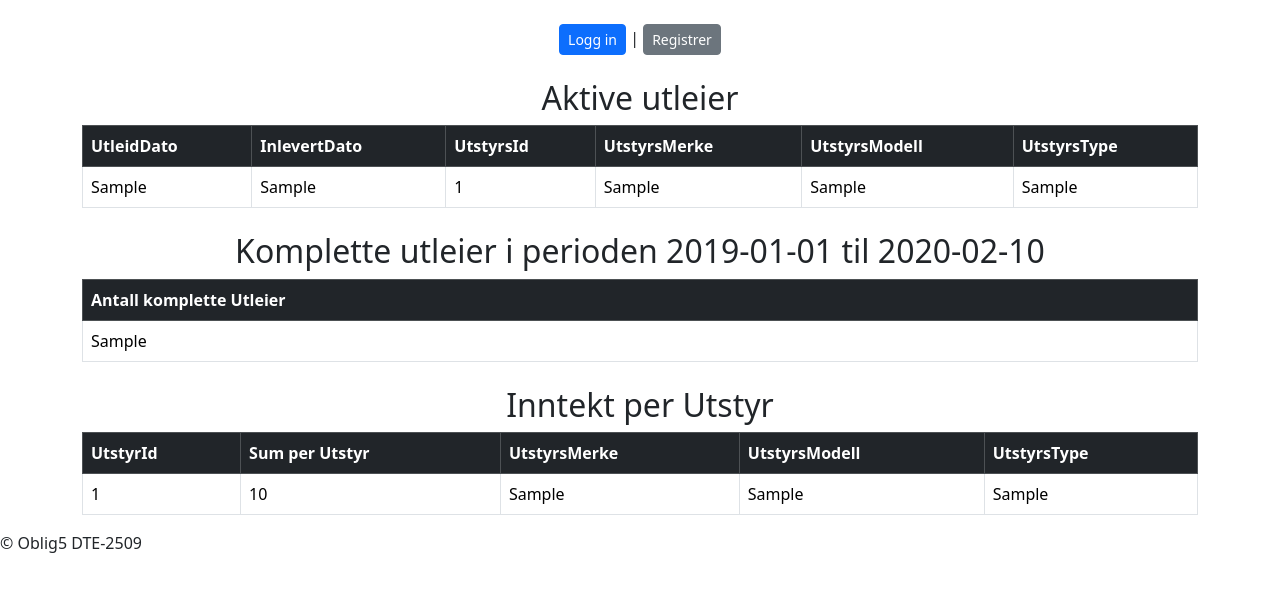
After one commit to yitong-sun/26V_DTE2509_Utleieapp, a Flask app: template Oblig 5/templates/Statistikk/read.html in a window 1280 px wide. The commit adds this page. Shown: the top 592 px of the page. Run offline with Flask 3, Linux system fonts and the light colour scheme; the template is opened without the code that fills it: most values are stand-ins (such as "Sample title", 1, 10 or a date in 2020).

Commit message:
Implemented statistikk: B, C, D

```diff
--- a/Oblig 5/app.py
+++ b/Oblig 5/app.py
@@ -5,6 +5,7 @@ from routes.utstyr_bp import utstyr_bp
 #remove hash when implemented
 #from routes.utleie_bp import utleie_bp
 #from routes.kunder_bp import kunder_bp
+from routes.statistikk_bp import statistikk_bp
 import secrets
 
 app = Flask(__name__)
@@ -18,6 +19,8 @@ app.register_blueprint(users_bp, url_prefix = '/users')
 app.register_blueprint(utstyr_bp, url_prefix = '/utstyr')
 #app.register_blueprint(utleie_bp, url_prefix = '/utstyr')
 #app.register_blueprint(kunder_bp, url_prefix = '/kunder')
+app.register_blueprint(statistikk_bp, url_prefix = '/statistikk')
+
 
 @app.route("/")
 @login_required
--- a/Oblig 5/database.py
+++ b/Oblig 5/database.py
@@ -93,17 +93,17 @@ class Database():
         self.cursor.execute(""" SELECT utl.UtleidDato, utl.InnlevertDato, utl.KundeNr, ut.UtstyrId, ut.UtstyrsMerke, ut.UtstyrsModell, ut.UtstyrsType
                                 FROM utleie as utl, Utstyr AS ut, kundebehandler AS kb
                                 WHERE utl.UtstyrId = ut.utstyrid AND utl.KundebehandlerId = kb.KundebehandlerId
-                                AND kb.KundebehandlerId = %s AND utl.Innlevertdato is null; """, (KundeBehandlerId))
+                                AND kb.KundebehandlerId = %s AND utl.Innlevertdato is null; """, (KundeBehandlerId,))
         return self.cursor.fetchall()
 
     #C Statistikk: Teller opp antall komplette utleier i valgt periode
     def komplette_utleier(self):
-        self.cursor.execute("""SELECT COUNT(*) AS AntallKompletteUtleier
+        self.cursor.execute("""SELECT count(*)
                                 FROM utleie
                                 WHERE Innlevertdato IS NOT NULL
                                 AND utleiddato BETWEEN "2019-01-01" AND "2020-02-10"
                                 AND Innlevertdato BETWEEN "2019-01-01" AND "2020-02-10";""")
-        return self.cursor.fetchall()
+        return self.cursor.fetchone()
 
     #D Inntekt per utstyr: (liste/tabell, sorter synkende)Viser hvor mye det er tjent på hvert utstyr (uavhengig av instansId).
     def tjent_per_utstyr(self):
--- /dev/null
+++ b/Oblig 5/templates/Statistikk/read.html
@@ -0,0 +1,103 @@
+<!-- Bruk SQL sporringer som er allerede laget-->
+
+<!--A: Kundeliste
+    *Vis som tabell i web-->
+
+<!--B: Aktive utleier
+    *"Ikke innlevert"
+    *Filtrer på inlogget ansatt-->
+
+<!--C: Statistikk
+    *Antall komplette utleier i valgt periode
+    (kan være hardkodet periode)-->
+
+
+<!--D: Inntekt per utstyr
+    *Vis som liste/tabell
+    *sorter synkende -->
+
+
+<!--E: Mest utleid utstyr
+    *Highlight toppresultatet-->
+
+{% extends "base.html" %}
+{% block content %}
+
+<!--B: Aktive utleier -->
+
+<div class="container mt-4">
+    <h2 class="text-center">Aktive utleier</h2>
+    <table class="table table-bordered">
+        <thead class="table-dark">
+            <tr>
+                <th>UtleidDato</th>
+                <th>InlevertDato</th>
+                <th>UtstyrsId</th>
+                <th>UtstyrsMerke</th>
+                <th>UtstyrsModell</th>
+                <th>UtstyrsType</th>
+            </tr>
+        </thead>
+        <tbody>
+            {% for utleie in aktive_utleier %}
+            <tr>
+                <td>{{ utleie.UtleidDato }}</td>
+                <td>{{ utleie.InlevertDato}}</td>
+                <td>{{ utleie.UtstyrsId }}</td>
+                <td>{{ utleie.UtstyrsMerke }}</td>
+                <td>{{ utleie.UtstyrsModell }}</td>
+                <td>{{ utleie.UtstyrsType }}</td>
+            </tr>
+            {% endfor %}
+        </tbody>
+    </table>
+</div>
+
+<!--C:Komplette utleier-->
+<div class="container mt-4">
+    <h2 class="text-center">Komplette utleier i perioden 2019-01-01 til 2020-02-10</h2>
+    <table class="table table-bordered">
+        <thead class="table-dark">
+            <tr>
+                <th>Antall komplette Utleier</th>
+            </tr>
+        </thead>
+        <tbody>
+            <tr>
+                <td>{{ antall_komplette_utleier }}</td>
+
+            </tr>
+        </tbody>
+    </table>
+</div>
+
+<!--D: Innetekt per Utstyr-->
+<div class="container mt-4">
+    <h2 class="text-center">Inntekt per Utstyr</h2>
+    <table class="table table-bordered">
+        <thead class="table-dark">
+            <tr>
+                <th>UtstyrId</th>
+                <th>Sum per Utstyr</th>
+                <th>UtstyrsMerke</th>
+                <th>UtstyrsModell</th>
+                <th>UtstyrsType</th>
+            </tr>
+        </thead>
+        <tbody>
+            {% for utstyr in utstyrer %}
+            <tr>
+                <td>{{ utstyr.UtstyrId }}</td>
+                <td>{{ utstyr.SumPerUtstyr}}</td>
+                <td>{{ utstyr.UtstyrsMerke }}</td>
+                <td>{{ utstyr.UtstyrsModell }}</td>
+                <td>{{ utstyr.UtstyrsType }}</td>
+            </tr>
+            {% endfor %}
+        </tbody>
+    </table>
+</div>
+
+
+
+{% endblock %}
--- a/Oblig 5/templates/base.html
+++ b/Oblig 5/templates/base.html
@@ -15,6 +15,7 @@
                 <a href="{{ url_for('home') }}" class="btn btn-secondary btn-sm">Home</a>
                 <a href="{{ url_for('users.profile') }}" class="btn btn-secondary btn-sm">Min side</a>
                 <a href="{{ url_for('utstyr.all') }}" class="btn btn-secondary btn-sm">Utstyr</a>
+                <a href="{{ url_for('statistikk.all_statistikk') }}" class="btn btn-secondary btn-sm">Satistikk</a>
                 <a href="{{ url_for('users.logout') }}" class="btn btn-danger btn-sm">Logg ut</a>
                 {% else %}
                     <a href="{{ url_for('users.login') }}" class="btn btn-primary btn-sm">Logg in</a> |
```
Also changed, not shown: Oblig 5/models.py (+21 -0 lines), Oblig 5/routes/statistikk_bp.py (added, +27 -0 lines), Oblig 5/templates/Visninger/read.html (deleted, +0 -19 lines).
